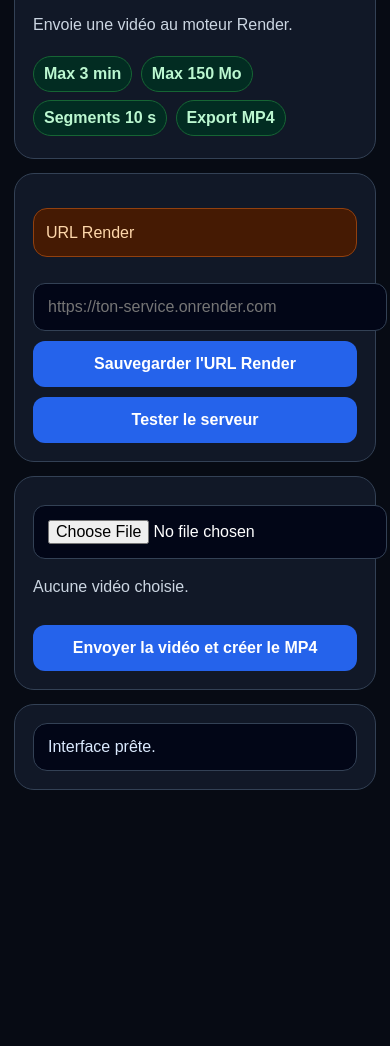
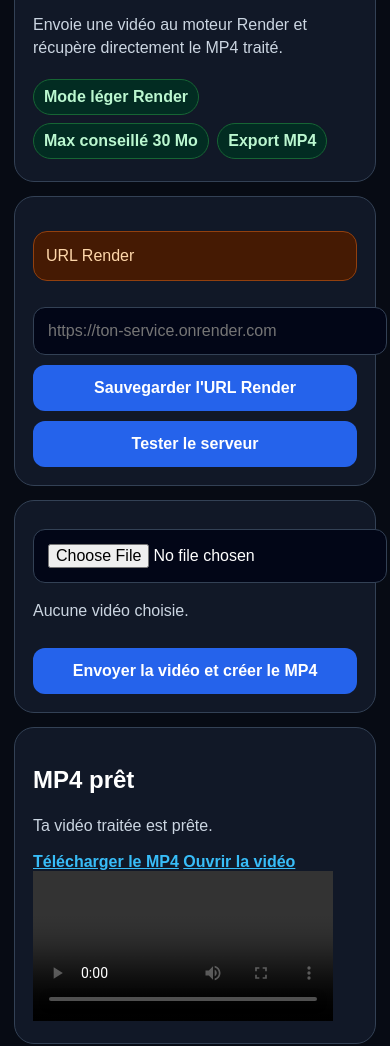
Before and after one commit to Chasmet/montage-render-segments, a website: page index.html in a window 390 px wide. Shown: the part 84-1130 px from the top of the page. Before the commit the page ends 902 px from the top, so only its background shows below. Drawn offline with Linux system fonts and the light colour scheme.

Commit message:
Add MP4 download area to mobile UI

```diff
--- a/index.html
+++ b/index.html
@@ -10,10 +10,9 @@
   <main class="app">
     <section class="box">
       <h1>Studio Vidéo IA</h1>
-      <p>Envoie une vidéo au moteur Render.</p>
-      <span class="badge">Max 3 min</span>
-      <span class="badge">Max 150 Mo</span>
-      <span class="badge">Segments 10 s</span>
+      <p>Envoie une vidéo au moteur Render et récupère directement le MP4 traité.</p>
+      <span class="badge">Mode léger Render</span>
+      <span class="badge">Max conseillé 30 Mo</span>
       <span class="badge">Export MP4</span>
     </section>
 
@@ -30,6 +29,14 @@
       <button onclick="sendVideo()">Envoyer la vidéo et créer le MP4</button>
     </section>
 
+    <section id="resultBox" class="box hidden">
+      <h2>MP4 prêt</h2>
+      <p id="resultInfo">Ta vidéo traitée est prête.</p>
+      <a id="downloadBtn" class="download-btn" href="#" download>Télécharger le MP4</a>
+      <a id="openBtn" class="secondary-btn" href="#" target="_blank" rel="noopener">Ouvrir la vidéo</a>
+      <video id="preview" class="preview" controls playsinline></video>
+    </section>
+
     <section class="box">
       <div id="log" class="log">Interface prête.</div>
     </section>
```
